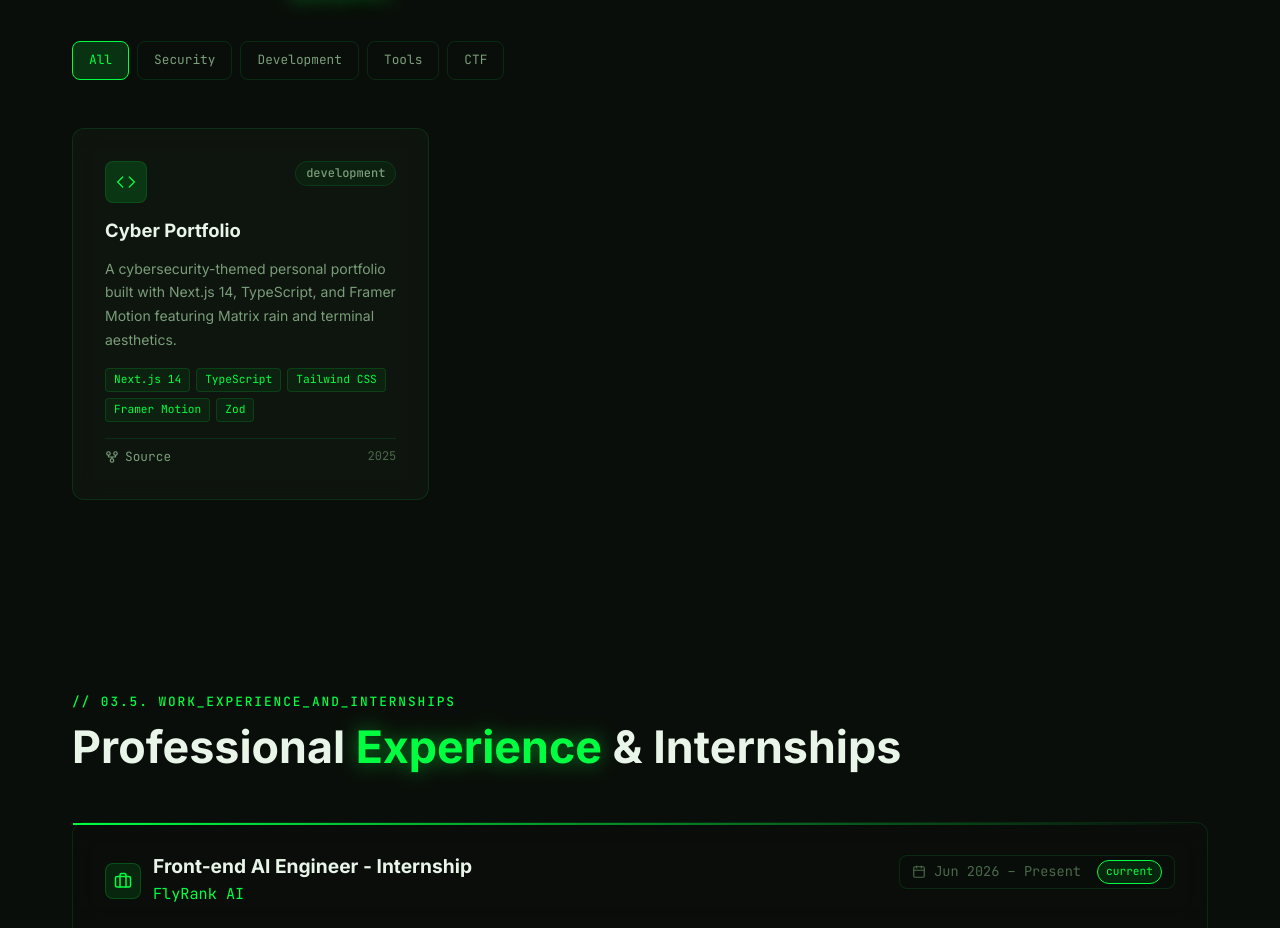
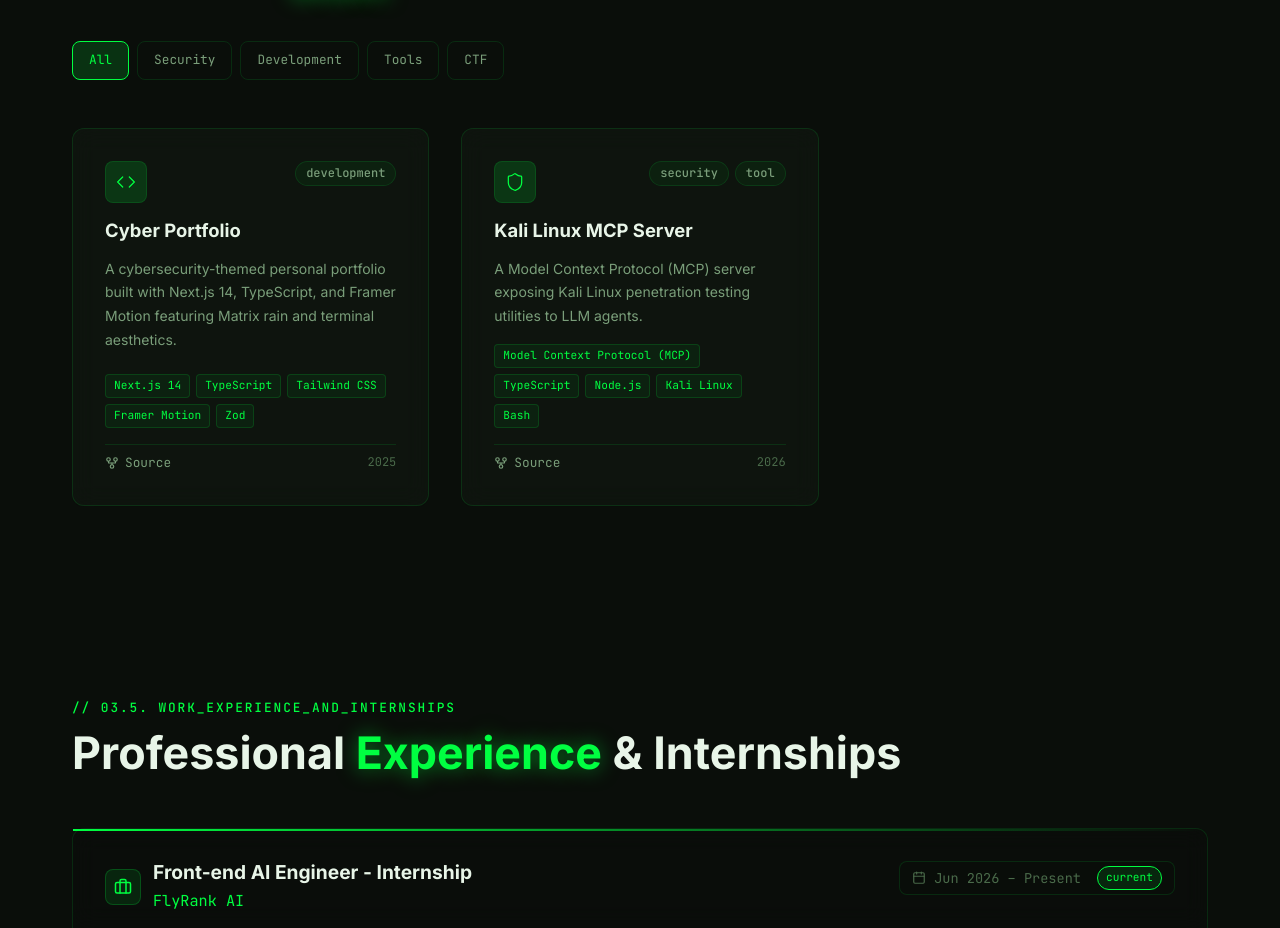
Before and after one commit to Mohidkhan222006/Personal-Portfolio, a Next.js app in the folder portfolio/: page / in a window 1280 px wide. Shown: the part 3925-4853 px from the top of the page. Built offline with nearby package versions, Linux system fonts and the light colour scheme.

Commit message:
feat(projects): add Kali Linux MCP Server project under security and tools

```diff
--- a/portfolio/src/data/projects.data.ts
+++ b/portfolio/src/data/projects.data.ts
@@ -28,18 +28,18 @@ export const projects: Project[] = [
     featured: true,
     year: 2025,
   },
-  // NOTE: Add your real projects here as you build them.
-  // Template:
-  // {
-  //   slug: 'my-project',
-  //   title: 'Project Name',
-  //   description: 'Short one-liner description.',
-  //   longDescription: 'Detailed explanation of what it does, your role, and impact.',
-  //   tags: ['security'], // 'security' | 'development' | 'ctf' | 'tool'
-  //   techStack: ['Python', 'Kali Linux'],
-  //   githubUrl: 'https://github.com/Mohidkhan222006/your-repo',
-  //   imageUrl: '/assets/images/project-name.png',
-  //   featured: true,
-  //   year: 2025,
-  // },
+  {
+    slug: 'kali-mcp-server',
+    title: 'Kali Linux MCP Server',
+    description:
+      'A Model Context Protocol (MCP) server exposing Kali Linux penetration testing utilities to LLM agents.',
+    longDescription:
+      'Designed and implemented a custom Model Context Protocol (MCP) server that exposes powerful Kali Linux command-line utilities (like Nmap scanner sweeps, searchsploit exploit index searches, and Metasploit payload setups) as executable tools to AI assistant clients. Enables LLMs to execute safe, authorized network security sweeps and CVE exploit lookup tasks directly inside sandboxed pentesting boxes.',
+    tags: ['security', 'tool'],
+    techStack: ['Model Context Protocol (MCP)', 'TypeScript', 'Node.js', 'Kali Linux', 'Bash'],
+    githubUrl: 'https://github.com/Mohidkhan222006/kali-mcp-server',
+    imageUrl: '/assets/images/kali-mcp.png',
+    featured: true,
+    year: 2026,
+  },
 ];
```
